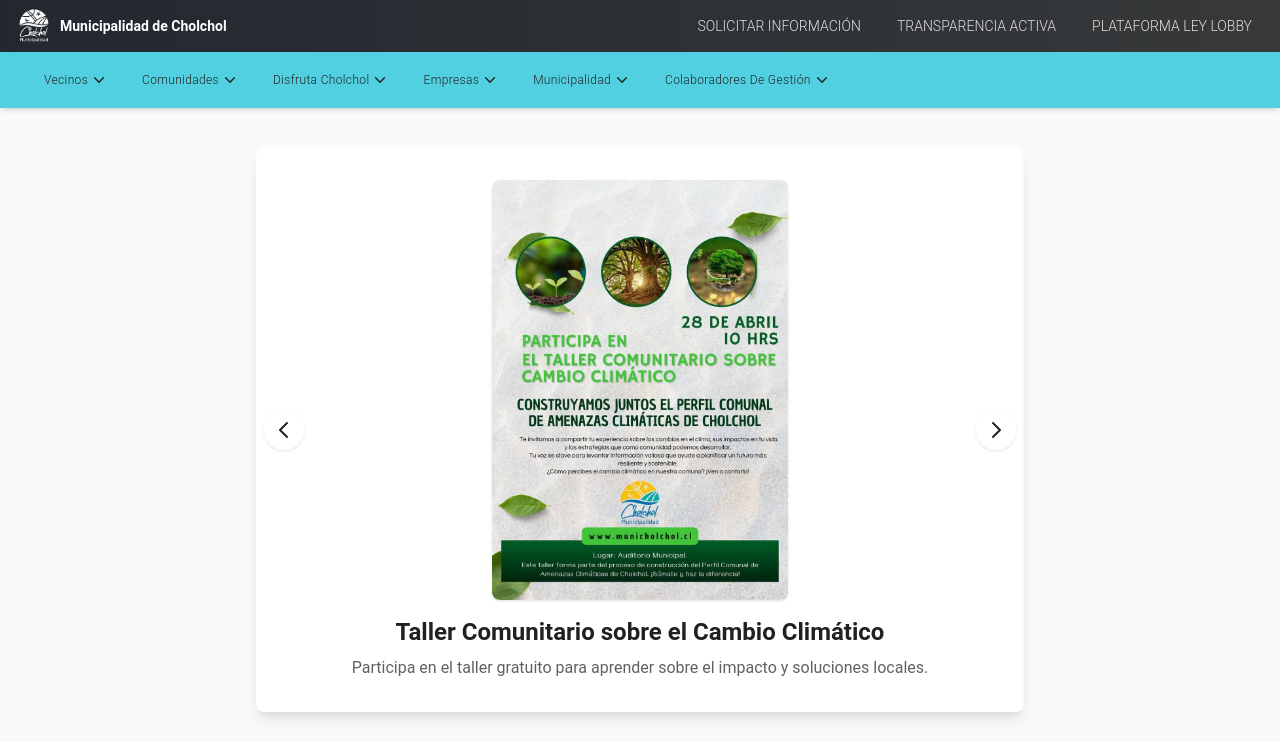
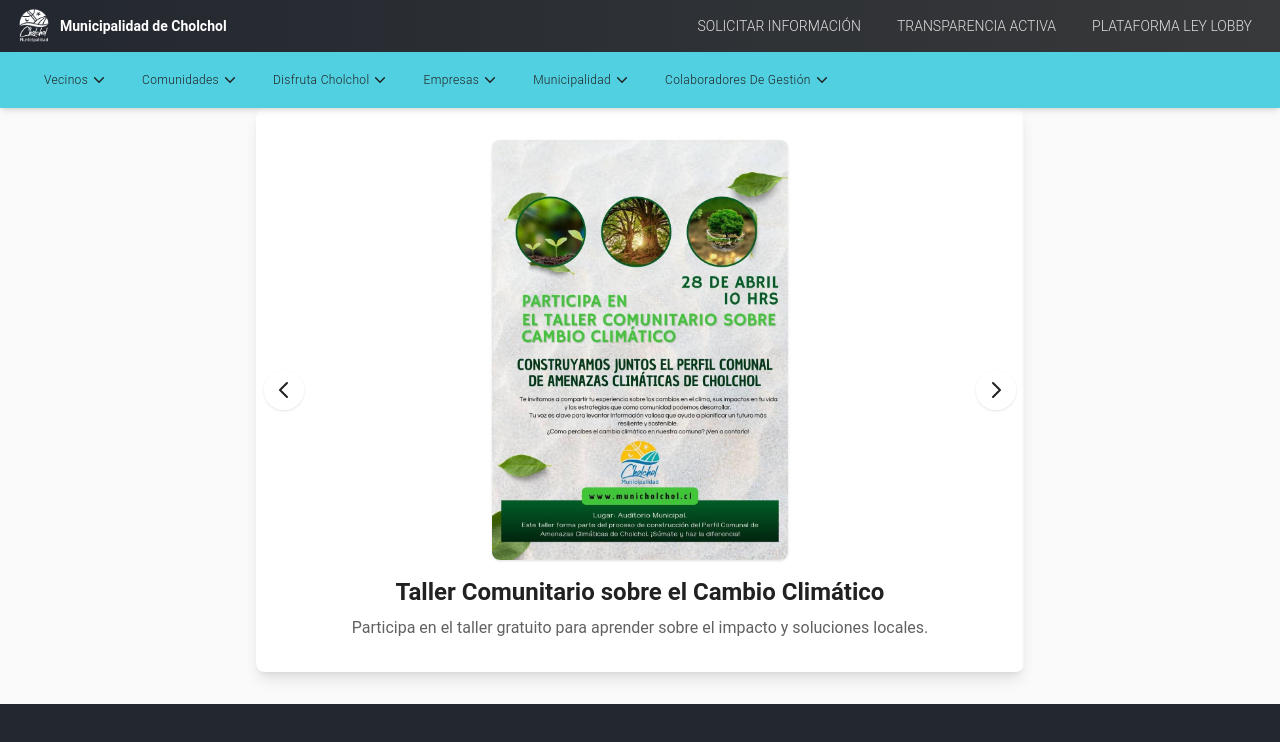
Before and after one commit to felipeDev303/ev2-landing-muni, a React (Vite) app: page / in a window 1280 px wide. Shown: the top 742 px of the page. Built offline with nearby package versions, Linux system fonts and the light colour scheme.

Commit message:
feat: create initial App component with navigation, carousels and contact sections

```diff
--- a/src/App.jsx
+++ b/src/App.jsx
@@ -1,6 +1,6 @@
 import "./App.css"; // Estilos globales
 import MultiLevelNavbar from "./MultiLevelNavbar";
-import HeroSection from "./HeroSection";
+import InfoCarousel from "./InfoCarousel";
 import HeroActions from "./HeroActions";
 
 import TouristCarousel from "./TouristCarousel";
@@ -14,7 +14,7 @@ function App() {
   return (
     <div className="min-h-screen flex flex-col bg-gray-50">
       <MultiLevelNavbar />
-      <HeroSection />
+      <InfoCarousel />
 
       {/* Sección de acciones principales en fondo oscuro */}
       <section className="w-full bg-[#23272f] py-10">
--- a/src/HeroSection.jsx
+++ /dev/null
@@ -1,11 +0,0 @@
-import React from "react";
-import InfoCarousel from "./InfoCarousel";
-
-export default function HeroSection() {
-  return (
-    <section className="flex flex-col gap-10 max-w-5xl mx-auto mt-10 px-4 text-gray-900">
-      {/* Carrousel de información relevante */}
-      <InfoCarousel />
-    </section>
-  );
-}
```
